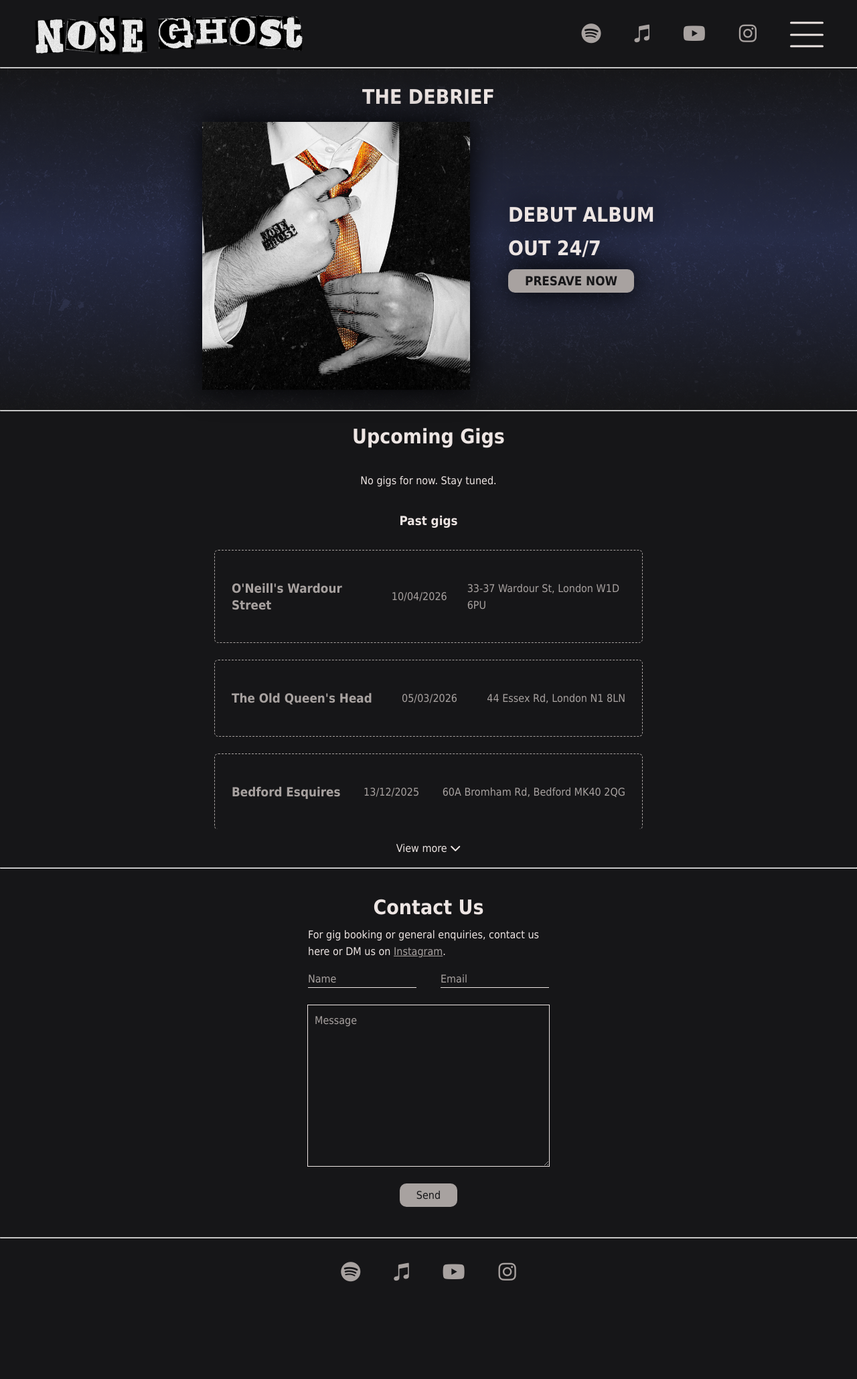
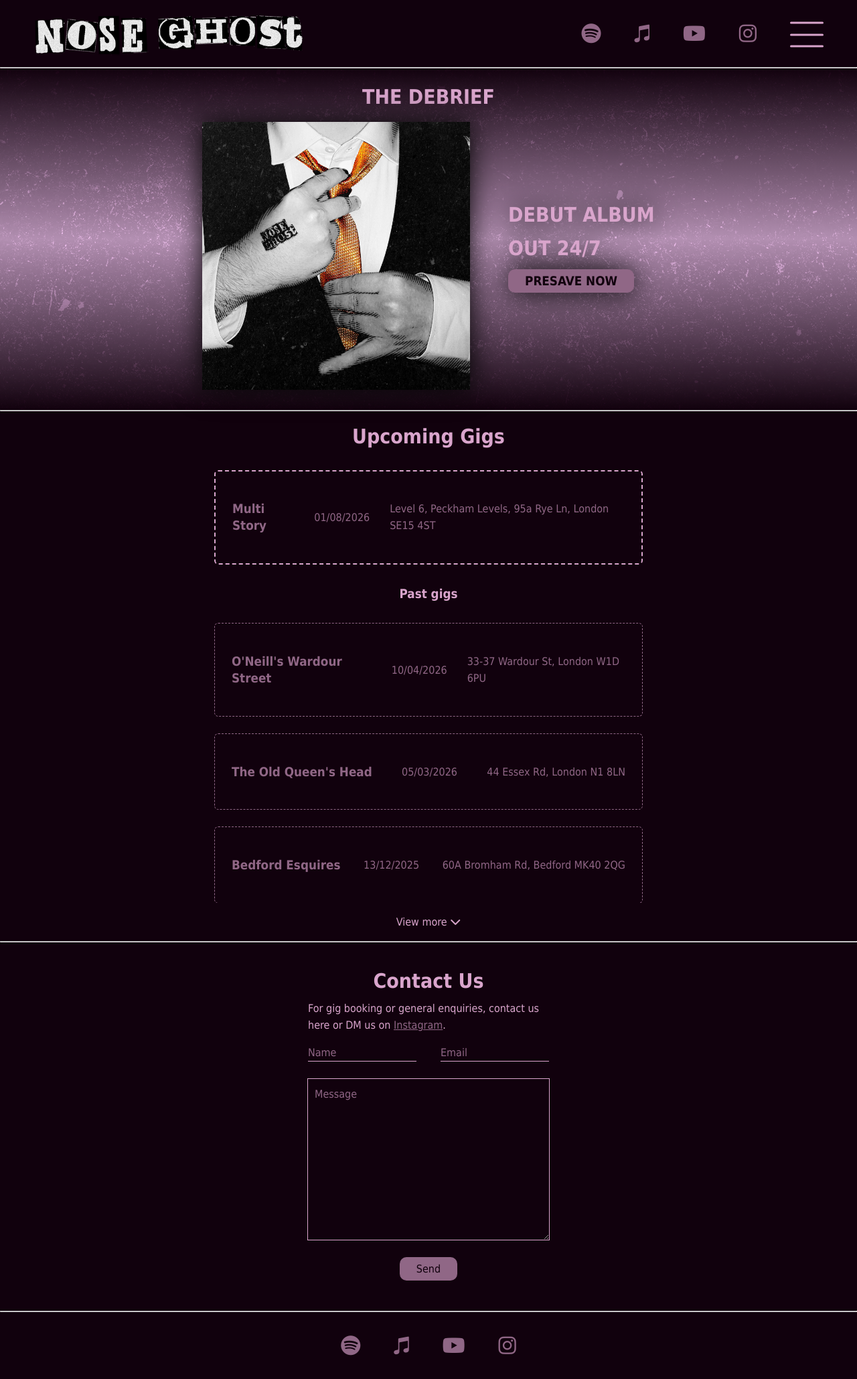
Before and after one commit to ReasonMaster44/Nose-Ghost-website, a Flask app: page / in a window 1280 px wide. Shown: the whole page at 67% size. Before the commit the page ends 1914 px from the top, so only its background shows below. Run offline with Flask 3, Linux system fonts and the light colour scheme.

Commit message:
added multistory gig

```diff
--- a/data/gigs.json
+++ b/data/gigs.json
@@ -1,4 +1,11 @@
 {
+    "18": {
+        "venue": "Multi Story",
+        "date": "01/08/2026",
+        "ticket-link": "https://www.eventbrite.com/e/the-debrief-album-release-show-tickets-1993775031791",
+        "location": "Level 6, Peckham Levels, 95a Rye Ln, London SE15 4ST",
+        "poster-filename": ""
+    },
     "17": {
         "venue": "O'Neill's Wardour Street",
         "date": "10/04/2026",
--- a/static/styles/stylesheet.css
+++ b/static/styles/stylesheet.css
@@ -18,11 +18,23 @@ hr {
 }
 
 :root {
+    /*
     --main: #ede5e3;
     --off: #a8a2a0;
     --bg: #161618;
     --pop1: #262b45;
     --pop2: #d14242;
+    */
+
+    --main: #d9a5cc;
+    --off: #906786;
+    --bg: #11010d;
+    --pop1: #b08daf;
+
+
+    --pop2: #d14242;
+
+
     --ham-menu-height: 35px;
     --ham-menu-width: 50px;
 
```
